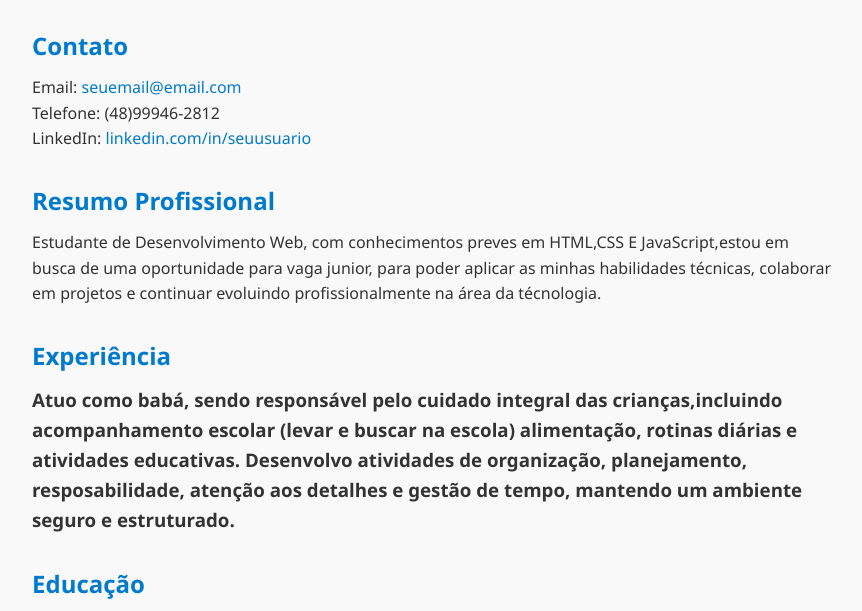
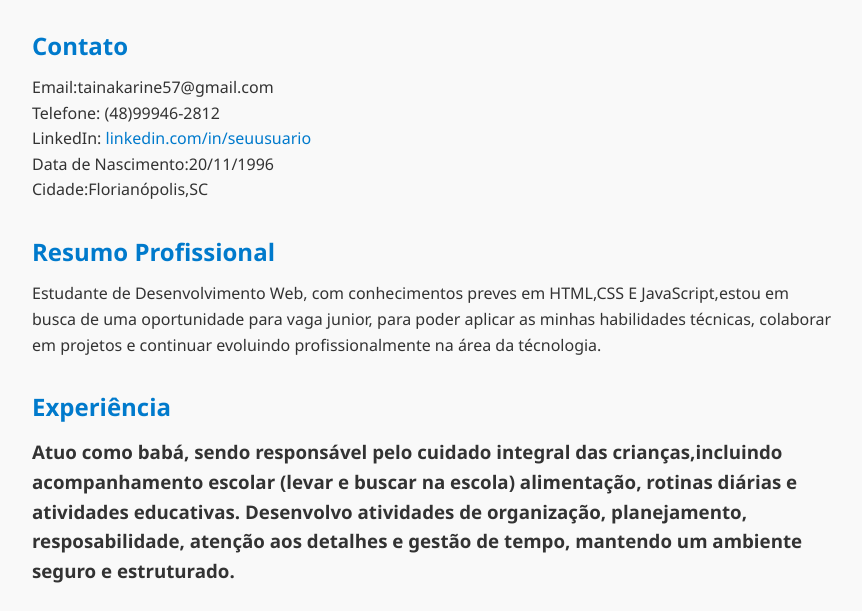
Before and after one commit to Tai3031/MEU_CURRICULO, a plain HTML site: page index.html in a window 1280 px wide. Shown: the part 163-774 px from the top of the page, without its empty margins (208-1070 px from the left). Drawn offline with Linux system fonts and the light colour scheme.

Commit message:
Update index.html

```diff
--- a/index.html
+++ b/index.html
@@ -17,10 +17,11 @@
     <section class="contato">
       <h2>Contato</h2>
       <ul>
-        <li>Email: <a href="tainákarine57@gmail.com">seuemail@email.com</a></li>
+        <li>Email:<span class="negrito">tainakarine57@gmail.com</span></li>
         <li>Telefone: (48)99946-2812</li>
         <li>LinkedIn: <a href="https://www.linkedin.com/in/tain%C3%A1-karine-1839a8368?lipi=urn%3Ali%3Apage%3Ad_flagship3_profile_view_base_contact_details%3BbnmP70SaQ3qygTgsUAP28w%3D%3D" target="_blank">linkedin.com/in/seuusuario</a></li>
-
+        <li>Data de Nascimento:20/11/1996</li>
+        <li>Cidade:Florianópolis,SC</li>
       </ul>
     </section>
 
```
